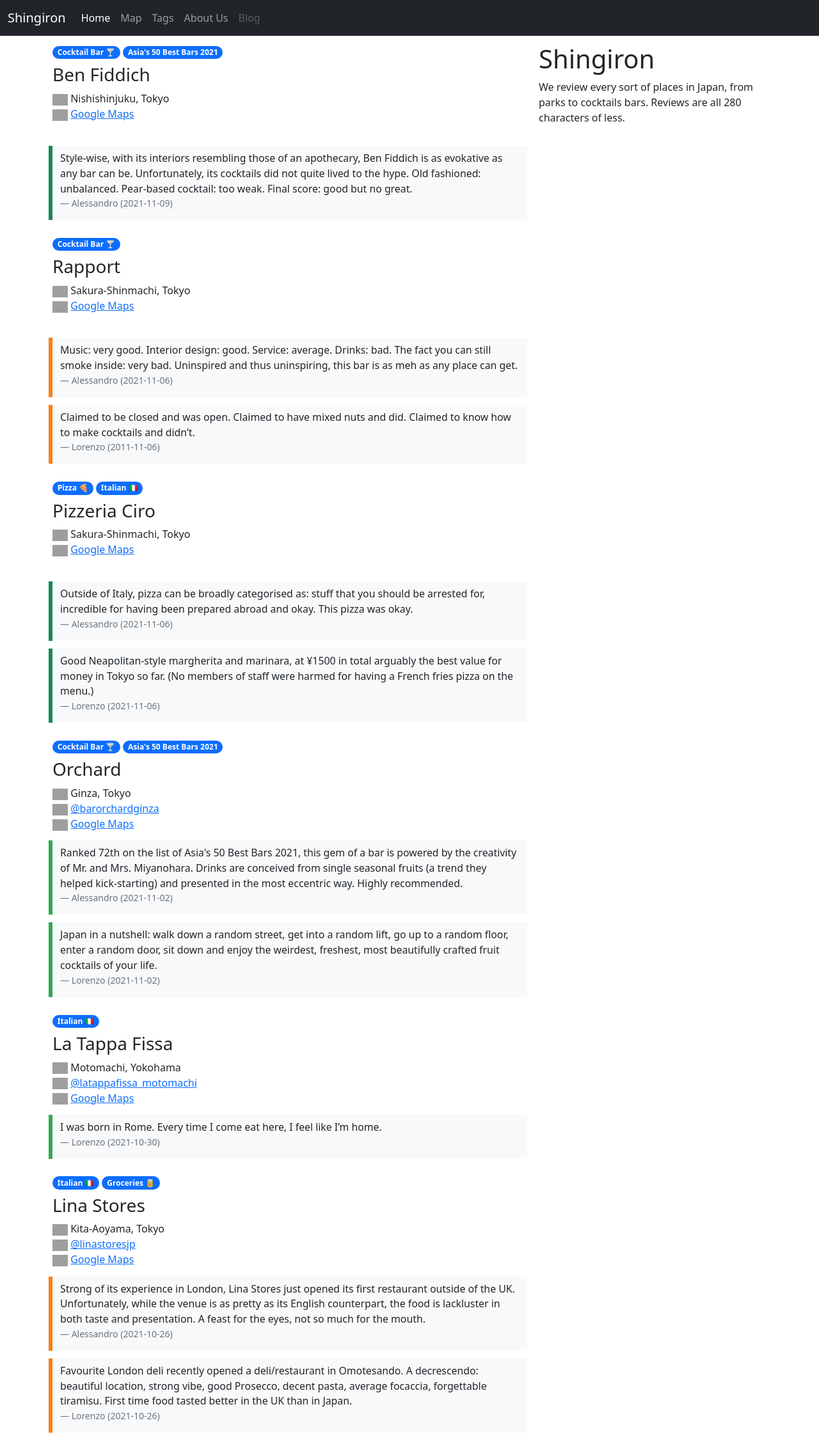
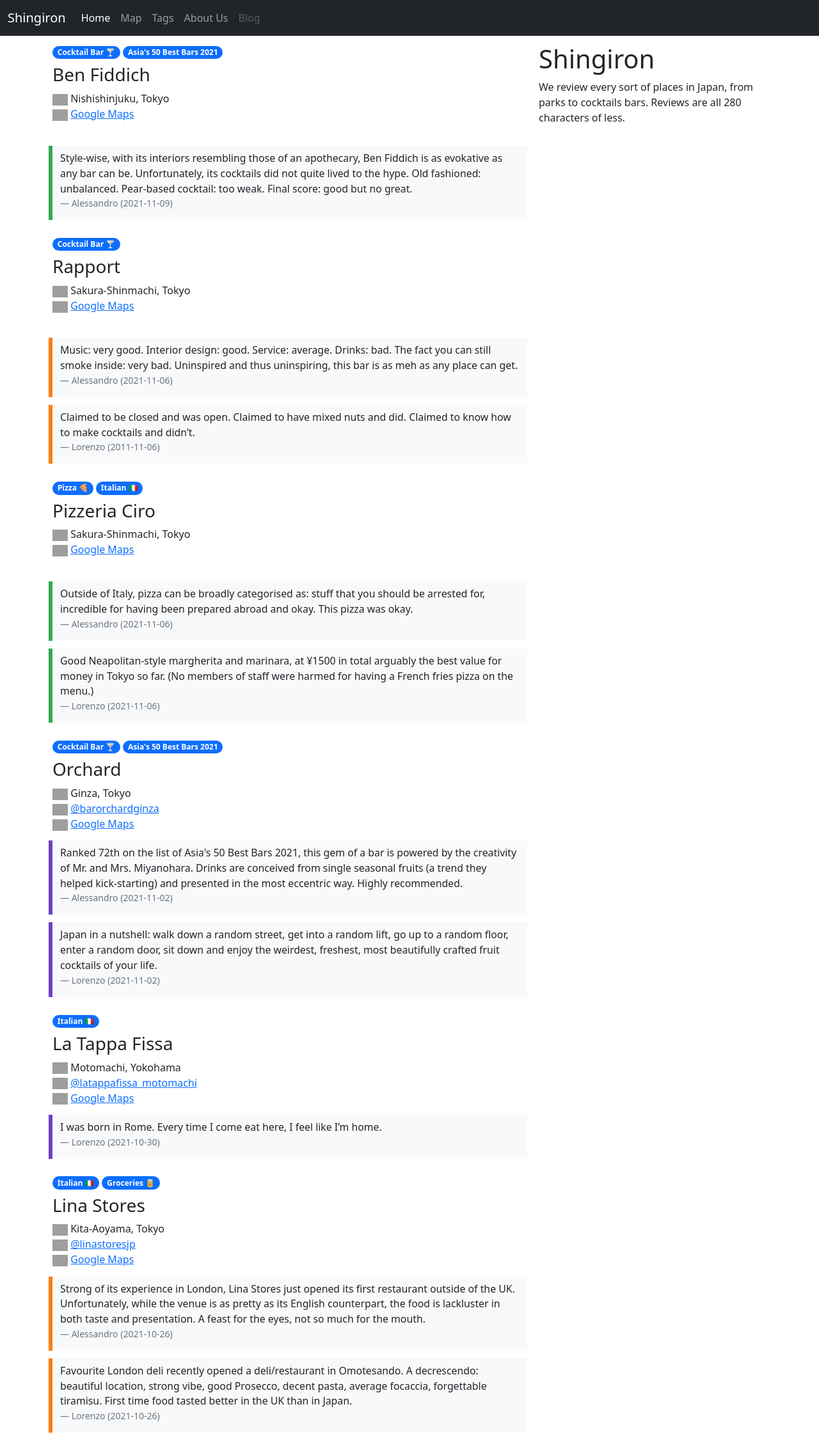
Before and after one commit to alessandrosp/shingiron, a Jekyll site: the page built from docs/index.html, in a window 1280 px wide. Shown: the whole page at 64% size. Built offline with Jekyll 4.4.1, drawn with Linux system fonts in a browser that asks for light colours; nearby versions of some CDN libraries; grey boxes are pictures that could not be loaded.

Commit message:
Update style.css

```diff
--- a/docs/assets/css/style.css
+++ b/docs/assets/css/style.css
@@ -64,11 +64,11 @@ img {
 }
 
 .place-review-content-3 {
-  border-left: #198754 solid 6px;
+  border-left: var(--green) solid 6px;
 }
 
 .place-review-content-4 {
-  border-left: var(--green) solid 6px;
+  border-left: #6f42c1 solid 6px;
 }
 
 .place-review-blockquote {
```
